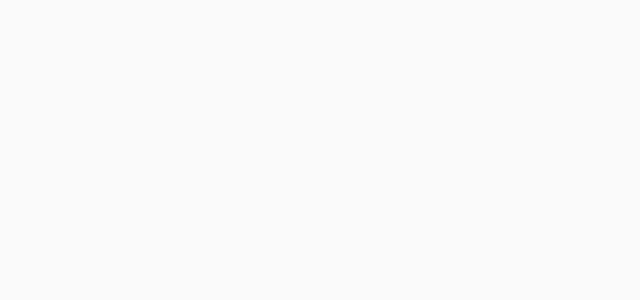
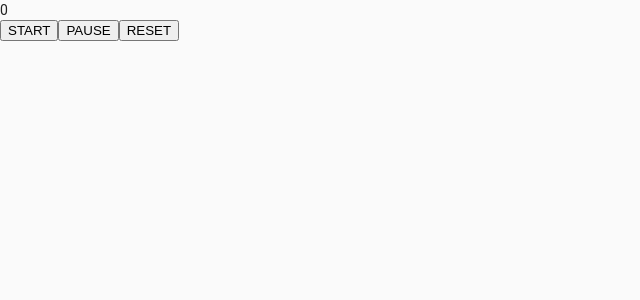
Before and after one commit to Rei-Sogawa/time-tracking, a React (Create React App) app: page / in a window 1280 px wide. Shown: the top 300 px of the page, without its empty margins (0-640 px from the left). Built offline with nearby package versions, Linux system fonts and the light colour scheme.

Commit message:
useStopWatch を追加

```diff
--- a/package.json
+++ b/package.json
@@ -11,10 +11,12 @@
     "@types/node": "^12.0.0",
     "@types/react": "^17.0.0",
     "@types/react-dom": "^17.0.0",
+    "date-fns": "^2.21.3",
     "firebase": "^8.6.2",
     "react": "^17.0.2",
     "react-dom": "^17.0.2",
     "react-scripts": "4.0.3",
+    "react-use": "^17.2.4",
     "typescript": "^4.1.2",
     "web-vitals": "^1.0.1"
   },
--- a/src/App.tsx
+++ b/src/App.tsx
@@ -1,9 +1,17 @@
 import { CssBaseline } from '@material-ui/core';
 
+import useStopWatch from './hooks/useStopWatch';
+
 function App() {
+  const { seconds, start, pause, reset } = useStopWatch();
+
   return (
     <div>
       <CssBaseline />
+      <div>{seconds}</div>
+      <button onClick={start}>START</button>
+      <button onClick={pause}>PAUSE</button>
+      <button onClick={() => reset()}>RESET</button>
     </div>
   );
 }
--- /dev/null
+++ b/src/hooks/useStopWatch.ts
@@ -0,0 +1,74 @@
+import { getTime } from 'date-fns';
+import { useState } from 'react';
+import { useInterval } from 'react-use';
+
+type State = {
+  offsetMilliseconds: number;
+  runningMilliseconds: number;
+  startTimestamp: number | undefined;
+};
+
+const useStopWatch = (
+  option: undefined | { offsetMilliseconds: number } = { offsetMilliseconds: 0 }
+) => {
+  const [state, setState] = useState<State>({
+    offsetMilliseconds: option.offsetMilliseconds,
+    runningMilliseconds: 0,
+    startTimestamp: undefined,
+  });
+
+  const seconds = Math.floor(
+    (state.offsetMilliseconds + state.runningMilliseconds) / 1000
+  );
+  const isRunning = !!state.startTimestamp;
+
+  const start = () => {
+    if (isRunning) return;
+    const date = new Date();
+    setState((prev) => ({ ...prev, startTimestamp: getTime(date) }));
+  };
+
+  const count = () => {
+    if (!isRunning) return;
+    const date = new Date();
+    const currentTimestamp = getTime(date);
+    const runningMilliseconds = currentTimestamp - state.startTimestamp!;
+    setState((prev) => ({ ...prev, runningMilliseconds }));
+  };
+
+  const pause = () => {
+    if (!isRunning) return;
+    setState((prev) => ({
+      ...prev,
+      offsetMilliseconds: prev.offsetMilliseconds + prev.runningMilliseconds,
+      runningMilliseconds: 0,
+      startTimestamp: undefined,
+    }));
+  };
+
+  const reset = (offsetMilliseconds: number | undefined = 0) => {
+    if (isRunning) return;
+    setState((prev) => ({
+      ...prev,
+      offsetMilliseconds,
+      runningMilliseconds: 0,
+    }));
+  };
+
+  useInterval(
+    () => {
+      count();
+    },
+    isRunning ? 1000 : null
+  );
+
+  return {
+    seconds,
+    isRunning,
+    start,
+    pause,
+    reset,
+  };
+};
+
+export default useStopWatch;
```
Also changed, not shown: 1 other file (tests, documents, lock files or other folders).
